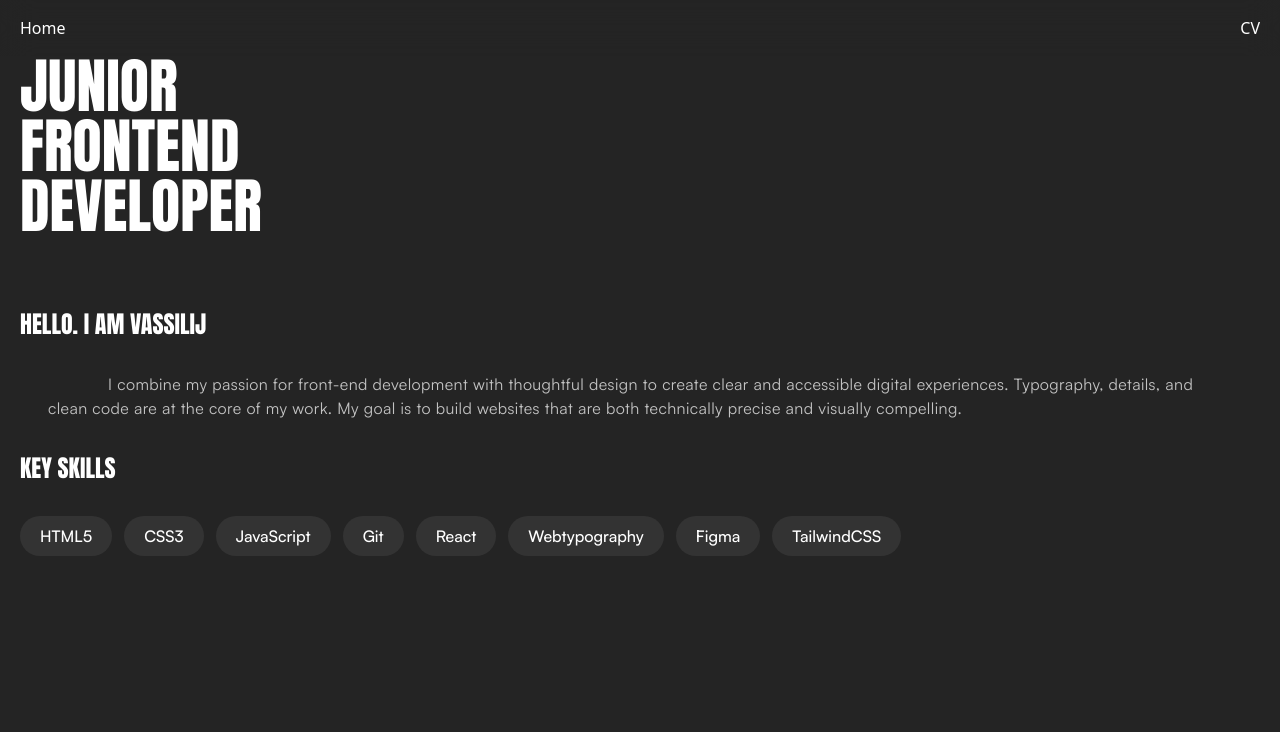
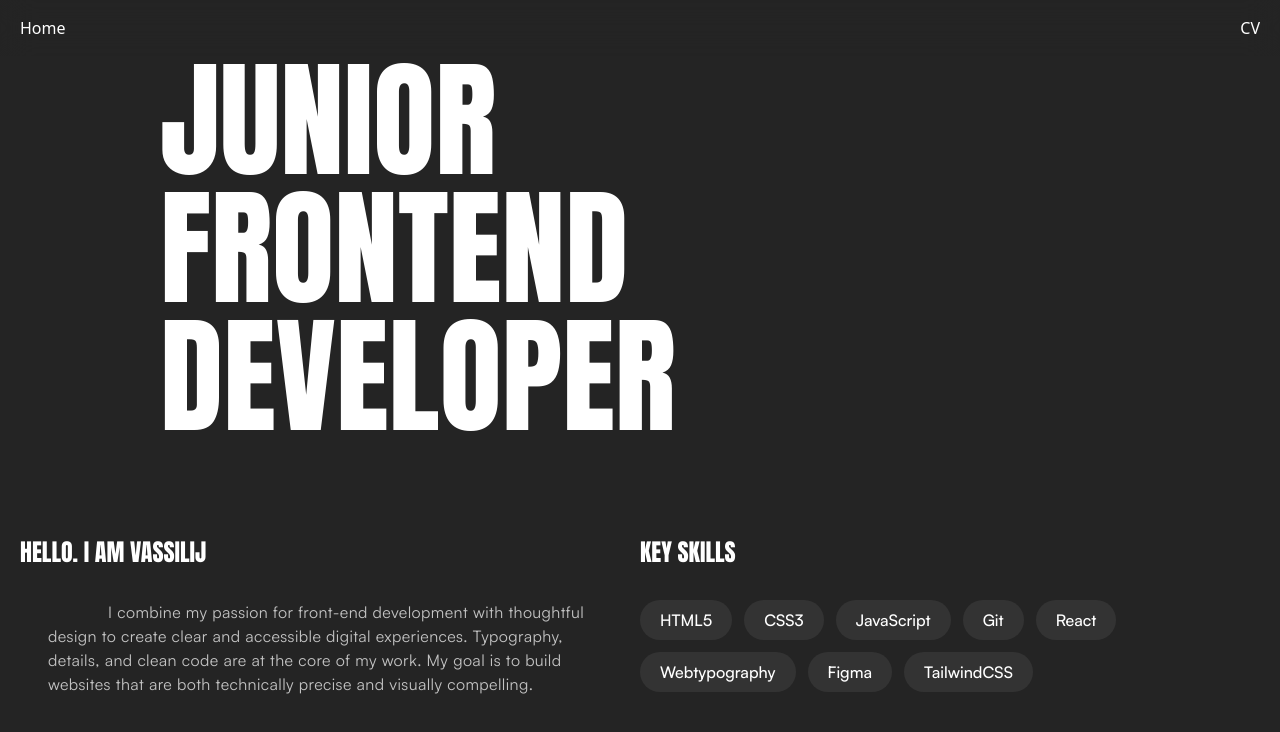
Before and after one commit to VassjaM/Portfolio, a React (Vite) app: page /#/ in a window 1280 px wide. Shown: the top 732 px of the page. Built offline with nearby package versions, Linux system fonts and the light colour scheme.

Commit message:
fixed mobile paddings and added responsiove paddings

```diff
--- a/src/index.css
+++ b/src/index.css
@@ -3,8 +3,8 @@
 :root {
   /* ---colors--- */
   --color-font-primary: rgb(255, 255, 255);
-  --color-primary-accent: #D05353;
-  --color-text-primary: #C3C3C3;
+  --color-primary-accent: #d05353;
+  --color-text-primary: #c3c3c3;
   --color-background-primary: #242424;
   --color-background-accent: #333333;
 
@@ -12,15 +12,11 @@
   --font-family-primary: "Satoshi", sans-serif;
   --font-family-title: "Anton", sans-serif;
 
-
-
-
   font-synthesis: none;
   text-rendering: optimizeLegibility;
   -webkit-font-smoothing: antialiased;
   -moz-osx-font-smoothing: grayscale;
 }
-
 
 /* ---global reset--- */
 body {
@@ -46,21 +42,19 @@ span {
   font-family: var(--font-family-primary);
 }
 
-
 /* ---font face--- */
 @font-face {
-  font-family: 'Satoshi';
-  src: url('./assets/fonts/Satoshi_Complete/Fonts/TTF/Satoshi-Variable.ttf')
-      format('truetype-variations');
+  font-family: "Satoshi";
+  src: url("./assets/fonts/Satoshi_Complete/Fonts/TTF/Satoshi-Variable.ttf")
+    format("truetype-variations");
   font-weight: 100 900;
   font-display: swap;
   font-style: normal;
 }
 
 @font-face {
-  font-family: 'Anton';
-  src: url('./assets/fonts/Anton/Anton-Regular.ttf')
-      format('truetype');
+  font-family: "Anton";
+  src: url("./assets/fonts/Anton/Anton-Regular.ttf") format("truetype");
   font-display: swap;
   font-style: normal;
 }
--- a/src/pages/Home.jsx
+++ b/src/pages/Home.jsx
@@ -2,23 +2,43 @@
 import Header from "../components/Header";
 
 export default function Home() {
-  const skills = ["HTML5", "CSS3", "JavaScript", "Git", "React", "Webtypography", "Figma", "TailwindCSS"];
+  const skills = [
+    "HTML5",
+    "CSS3",
+    "JavaScript",
+    "Git",
+    "React",
+    "Webtypography",
+    "Figma",
+    "TailwindCSS",
+  ];
 
   return (
     <div>
       <Header />
-      <div className="flex px-5 mb-18">
-        <h1 className="text-6xl text-(--color-font-primary) font-black tracking-normal">JUNIOR<br/>FRONTEND<br/>DEVELOPER</h1>
+      <div className="flex px-5 md:px-10 lg:px-20 xl:px-40 mb-18 md:mb-20 lg:mb-22 xl:mb-24">
+        <h1 className="text-6xl md:text-7xl lg:text-8xl xl:text-9xl text-(--color-font-primary) font-black tracking-normal">
+          JUNIOR
+          <br />
+          FRONTEND
+          <br />
+          DEVELOPER
+        </h1>
       </div>
-      <div className="flex flex-col px-5">
-        <h2 className="text-2xl font-bold tracking-normal">HELLO. I AM VASSILIJ</h2>
+      <div className="flex flex-col lg:flex-row px-5">
+        <div className="flex flex-col lg:max-w-[50%]">
+          <h2 className="text-2xl font-bold tracking-normal">
+            HELLO. I AM VASSILIJ
+          </h2>
           <p className="text-base text-(--color-text-primary) tracking-wide indent-15 px-7 py-8">
-          I combine my passion for front-end development with thoughtful design to create clear
-          and accessible digital experiences. Typography, details, and clean code are at the core
-          of my work. My goal is to build websites that are both technically precise and visually compelling.
+            I combine my passion for front-end development with thoughtful
+            design to create clear and accessible digital experiences.
+            Typography, details, and clean code are at the core of my work. My
+            goal is to build websites that are both technically precise and
+            visually compelling.
           </p>
         </div>
-      <div className="flex flex-col px-5">
+        <div className="flex flex-col lg:max-w-[50%]">
           <h2 className="text-2xl font-bold tracking-normal">KEY SKILLS</h2>
           <div className="flex flex-wrap justify-start gap-3 py-8">
             {skills.map((skill) => (
@@ -32,5 +52,6 @@ export default function Home() {
           </div>
         </div>
       </div>
+    </div>
   );
 }
```
Lines whose indentation alone changed are shown as unchanged.
